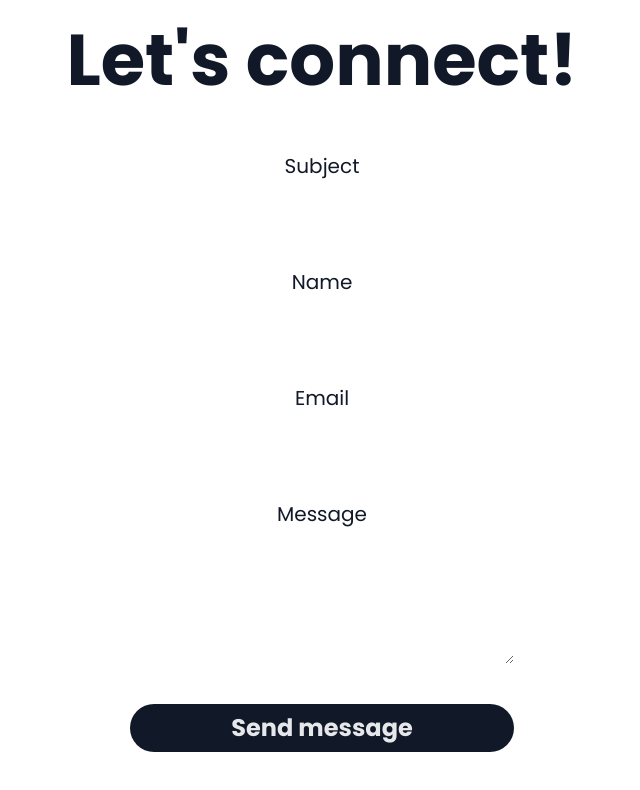
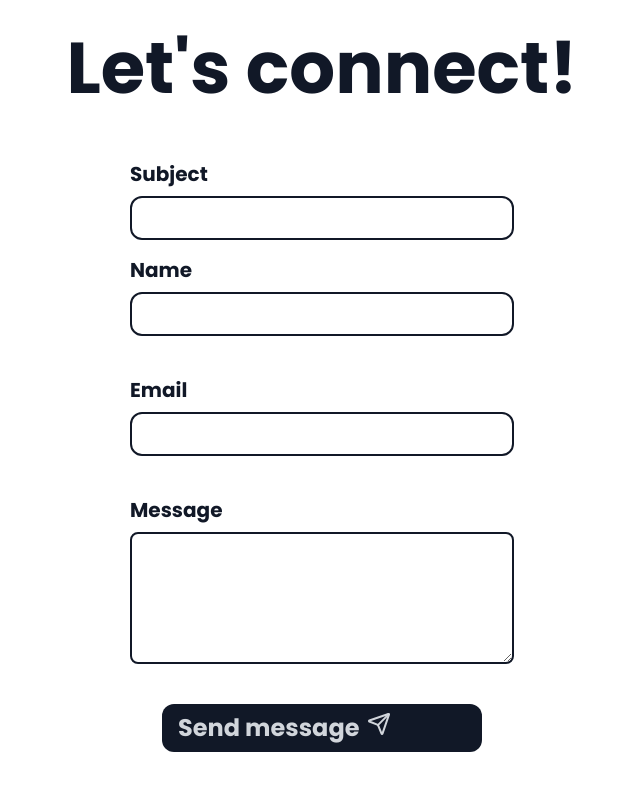
Before and after one commit to Tanko99/Tanko-Portfolio, a React (Vite) app in the folder tanko-ngala/: page /contact in a window 1280 px wide. Shown: the top 790 px of the page, without its empty margins (318-958 px from the left). Built offline with nearby package versions, Linux system fonts and the light colour scheme.

Commit message:
contact page; dark and light mode ensured

```diff
--- a/tanko-ngala/src/pages/ContactPage.jsx
+++ b/tanko-ngala/src/pages/ContactPage.jsx
@@ -2,6 +2,7 @@ import { useState } from "react";
 import { Formik, Form, Field, ErrorMessage } from "formik";
 import * as Yup from "yup";
 import emailjs from "@emailjs/browser";
+import { Send } from "lucide-react";
 
 
 function ContactMe (){
@@ -36,7 +37,7 @@ function ContactMe (){
 
 
     return (
-        <div className="bg-white  min-h-screen dark:bg-gray-900 dark:text-gray-200S text-gray-900  dark:text-gray-200 mx-auto font-poppins">
+        <div className="bg-white  min-h-screen dark:bg-gray-900 dark:text-gray-200 text-gray-900  mx-auto font-poppins">
         <Formik
         initialValues={{ subject: '', name: '', email: '', message: ''}}
         validationSchema={ validationSchema }
@@ -45,44 +46,47 @@ function ContactMe (){
         onSubmit={handleSubmit}>
             {({ touched, errors })=> (
 
-                 <Form className="flex flex-col space-y-4 justify-center items-center" >
-                    <h1 className="lg:text-7xl md:text-5xl sm:text-3xl text-2xl text-center mt-6 font-bold mb-10">Let's connect!</h1>
+                 <Form className="flex flex-col space-y-4 justify-center mb-10 items-center" >
+                    <h1 className="lg:text-7xl md:text-5xl sm:text-3xl text-xl text-center mt-8 font-bold mb-10">Let's connect!</h1>
                     <div className="flex flex-col">
-                        <label htmlFor="subject" className="md:text-xl sm:text-lg text-base text-center mb-2">Subject</label>
+                        <label htmlFor="subject" className="md:text-xl sm:text-lg text-base font-bold mb-2">Subject</label>
                         <Field id="subject" type="text" name="subject"
-                          className="px-4 py-2 border-green-600 w-60 md:w-96 sm:w-64 mb-6 focus:border-purple-600
-                          focus:ring-2 focus:ring-green-600 focus:outline-none rounded-lg "/>
-                        <ErrorMessage name="subject" component="p" className="md:text-xl text-base text-red-600" />
+                          className="dark:bg-gray-900  border-2 border-gray-900
+                           px-4 py-2 w-60 md:w-96 focus:outline-none rounded-xl "/>
+                        <ErrorMessage name="subject" component="p" className="md:text-xl text-base text-red-500 text-center" />
                     </div>
                     <div className="flex flex-col">
-                        <label htmlFor="name" className="md:text-xl sm:text-lg text-base text-center mb-2">Name</label>
+                        <label htmlFor="name" className="md:text-xl sm:text-lg text-base font-bold  mb-2">Name</label>
                         <Field id="name" type="text" name="name"
-                         className="px-4 py-2 w-60 md:w-96 sm:w-64 mb-6 focus:border-gren-600 border-green-600
-                          focus:ring-2 focus:ring-green-600 focus:outline-none rounded-lg " />
-                        <ErrorMessage name="name" component="p" className="md:text-xl text-base text-red-600" />
+                         className="dark:bg-gray-900  px-4 py-2 w-60 md:w-96 sm:w-64 mb-6 border-2 border-gray-900
+                           focus:outline-none rounded-xl " />
+                        <ErrorMessage name="name" component="p" className="md:text-xl text-base text-red-600 text-center" />
                     </div>
                     <div className="flex flex-col">
-                        <label htmlFor="email" className="md:text-xl sm:text-lg text-base text-center mb-2">Email</label>
+                        <label htmlFor="email" className="md:text-xl sm:text-lg text-base font-bold mb-2">Email</label>
                         <Field id="email" type="email" name="email"
-                         className="px-4 py-2 w-60 md:w-96 sm:w-64 mb-6 focus:border-green-600 border-green-600
-                          focus:ring-2 focus:ring-green-600 focus:outline-none rounded-lg "  />
-                        <ErrorMessage name="email" component="p" className="md:text-xl text-base text-red-600" />
+                         className="px-4 py-2 w-60 md:w-96 sm:w-64 mb-6 border-2  border-gray-900
+                          dark:bg-gray-900 focus:outline-none rounded-xl "  />
+                        <ErrorMessage name="email" component="p" className="md:text-xl text-base text-red-500 text-center" />
                     </div>
                     <div className="flex flex-col " >
-                        <label htmlFor="message" className="md:text-xl sm:text-lg text-base text-center mb-2">Message</label>
+                        <label htmlFor="message" className="md:text-xl sm:text-lg text-base font-bold mb-2">Message</label>
                          <Field id="message" as="textarea" name="message"  maxLength="2000"
-                          className="p-10 w-60 md:w-96 sm:w-64 mb-6 focus:border-green-600 border-green-600
-                          focus:ring-2 focus:ring-green-600 focus:outline-none rounded-lg " />
-                         <ErrorMessage name="message" component="p" className="md:text-xl text-base  text-red-600"  />
+                          className="p-10 w-60 md:w-96 sm:w-64 mb-6 border-2 border-gray-900
+                         dark:bg-gray-900 focus:outline-none rounded-lg " />
+                         <ErrorMessage name="message" component="p" className="md:text-xl text-base  text-red-500 text-center"  />
                     </div>
                     {feedback.message && (
                         <div className={`text-center font-semibold md:text-xl sm:text-lg text-base
-                            ${feedback.type === "success" ? "text-green-600" : "text-red-600"}`}>
+                            ${feedback.type === "success" ? "text-green-600" : "text-red-500"}`}>
                             {feedback.message}
                        </div>
                    )}
-                    <button className="px-4 py-2 bg-gray-900 dark:bg-gray-300 text-gray-200 dark:text-gary-900 mb-20 md:text-2xl smtext:xl text-lg w-60 md:w-96 sm:w-64
-                    rounded-3xl font-bold" type="submit">Send message</button>
+                    <button className="px-4 py-2 bg-gray-900 dark:bg-gray-300 text-gray-300 dark:text-gray-200  md:text-2xl smtext:xl text-lg w-60 md:w-80 sm:w-64
+                    rounded-xl font-bold flex  gap-2 text-center" type="submit">
+
+                        Send message <Send cllasName="w-8 h-8"  />
+                        </button>
 
                 </Form>
             )}
```
